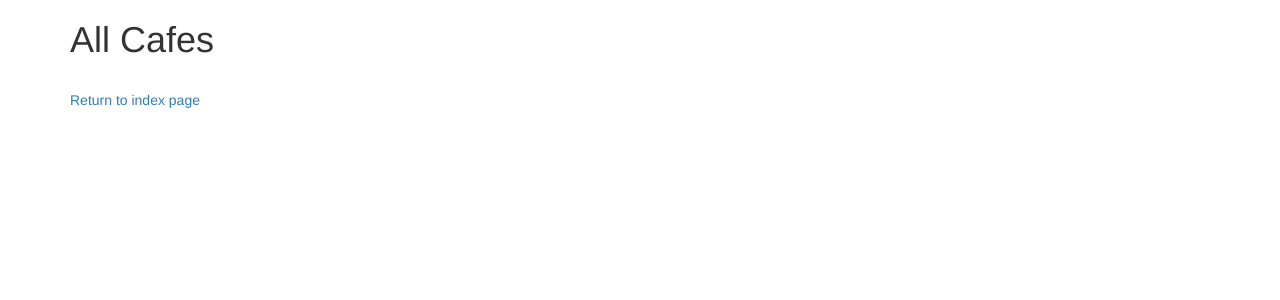
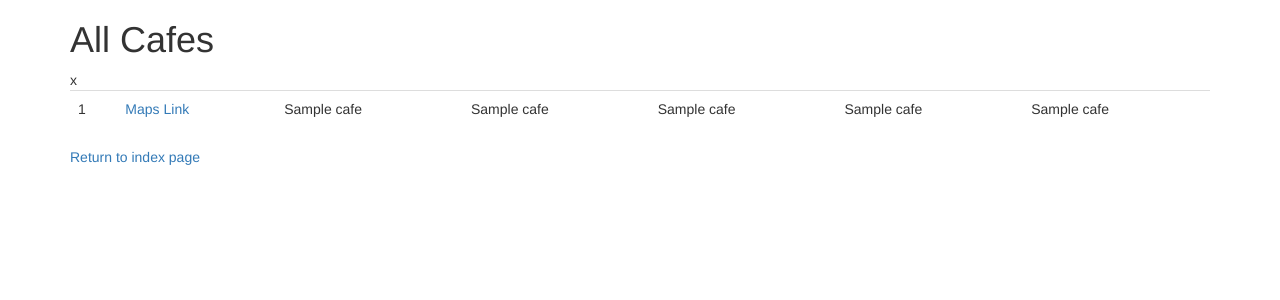
Before and after one commit to limenxi07/python, a Flask app: template 8-advanced-projects/coffee-wifi-project/templates/cafes.html in a window 1280 px wide. Shown: the top 300 px of the page. Run offline with Flask 2, Linux system fonts and the light colour scheme; the template is opened without the code that fills it: most values are stand-ins (such as "Sample title", 1, 10 or a date in 2020); some libraries are stand-ins or nearby versions.

Commit message:
formatted cafe table

```diff
--- a/8-advanced-projects/coffee-wifi-project/main.py
+++ b/8-advanced-projects/coffee-wifi-project/main.py
@@ -1,9 +1,10 @@
+import csv
+
 from flask import Flask, render_template
 from flask_bootstrap import Bootstrap
 from flask_wtf import FlaskForm
 from wtforms import StringField, SubmitField
 from wtforms.validators import DataRequired
-import csv
 
 app = Flask(__name__)
 app.config['SECRET_KEY'] = '8BYkEfBA6O6donzWlSihBXox7C0sKR6b'
@@ -11,13 +12,13 @@ Bootstrap(app)
 
 
 class CafeForm(FlaskForm):
-    cafe = StringField('Cafe name', validators=[DataRequired()])
-    submit = SubmitField('Submit')
+  cafe = StringField('Cafe name', validators=[DataRequired()])
+  submit = SubmitField('Submit')
 
 # Exercise:
 # add: Location URL, open time, closing time, coffee rating, wifi rating, power outlet rating fields
 # make coffee/wifi/power a select element with choice of 0 to 5.
-#e.g. You could use emojis ☕️/💪/✘/🔌
+# e.g. You could use emojis ☕️/💪/✘/🔌
 # make all fields required except submit
 # use a validator to check that the URL field has a URL entered.
 # ---------------------------------------------------------------------------
@@ -26,29 +27,29 @@ class CafeForm(FlaskForm):
 # all Flask routes below
 @app.route("/")
 def home():
-    return render_template("index.html")
+  return render_template("index.html")
 
 
 @app.route('/add')
 def add_cafe():
-    form = CafeForm()
-    if form.validate_on_submit():
-        print("True")
-    # Exercise:
-    # Make the form write a new row into cafe-data.csv
-    # with   if form.validate_on_submit()
-    return render_template('add.html', form=form)
+  form = CafeForm()
+  if form.validate_on_submit():
+      print("True")
+  # Exercise:
+  # Make the form write a new row into cafe-data.csv
+  # with   if form.validate_on_submit()
+  return render_template('add.html', form=form)
 
 
 @app.route('/cafes')
 def cafes():
-    with open('cafe-data.csv', newline='') as csv_file:
-        csv_data = csv.reader(csv_file, delimiter=',')
-        list_of_rows = []
-        for row in csv_data:
-            list_of_rows.append(row)
-    return render_template('cafes.html', cafes=list_of_rows)
+  with open('8-advanced-projects/coffee-wifi-project/cafe-data.csv', newline='') as csv_file:
+      csv_data = csv.reader(csv_file, delimiter=',')
+      list_of_rows = []
+      for row in csv_data:
+        list_of_rows.append(row)
+  return render_template('cafes.html', cafes=list_of_rows)
 
 
 if __name__ == '__main__':
-    app.run(debug=True)
+  app.run(debug=True)
--- a/8-advanced-projects/coffee-wifi-project/templates/cafes.html
+++ b/8-advanced-projects/coffee-wifi-project/templates/cafes.html
@@ -7,17 +7,42 @@
 <div class="container">
   <div class="row">
     <div class="col-sm-12">
-
       <h1>All Cafes</h1>
-
-	  <table class="table">
-          <!-- This is where you will write the code to render a Bootstrap
-          Table that contains all the information from the
-          cafe-data.csv file. -->
+	    <table class="table">
+        {% for cafe in cafes %}
+          {% if cafe[0] == 'Cafe Name' %}
+            <thead>
+              <tr>
+                <th scope="col">{{ cafe[0] }}</th>
+                <th scope="col">{{ cafe[1] }}</th>
+                <th scope="col">{{ cafe[2] }}</th>
+                <th scope="col">{{ cafe[3] }}</th>
+                <th scope="col">{{ cafe[4] }}</th>
+                <th scope="col">{{ cafe[5] }}</th>
+                <th scope="col">{{ cafe[6] }}</th>
+              </tr>
+            </thead>
+          {% else %}
+            {{ pass }}
+          {% endif %}
+          <tbody>
+            {% if cafe[0] == 'Cafe Name' %}
+              {{ pass }}
+            {% else %}
+              <tr>
+                <td>{{ cafe[0] }}</td>
+                <td><a href="{{ cafe[1] }}">Maps Link</a></td>
+                <td>{{ cafe[2] }}</td>
+                <td>{{ cafe[3] }}</td>
+                <td>{{ cafe[4] }}</td>
+                <td>{{ cafe[5] }}</td>
+                <td>{{ cafe[6] }}</td>
+              </tr>
+            {% endif %}
+          </tbody>
+        {% endfor %}
   	  </table>
-
       <p><a href="#">Return to index page</a></p>
-
     </div>
   </div>
 </div>
```
Also changed, not shown: 8-advanced-projects/coffee-wifi-project/templates/index.html (+6 -1 lines), 8-advanced-projects/coffee-wifi-project/static/styles.css (renamed from 8-advanced-projects/coffee-wifi-project/static/css/styles.css).
